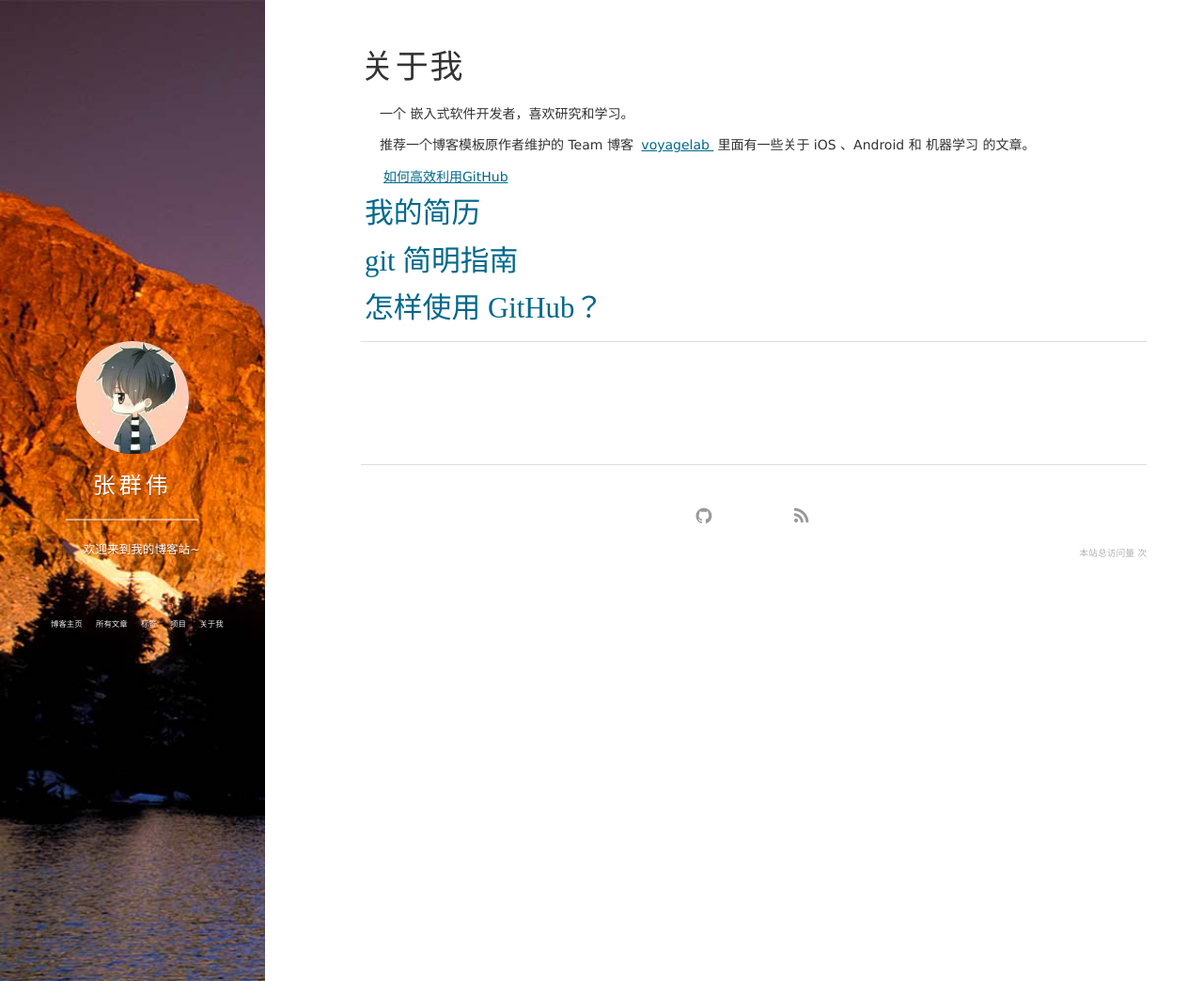
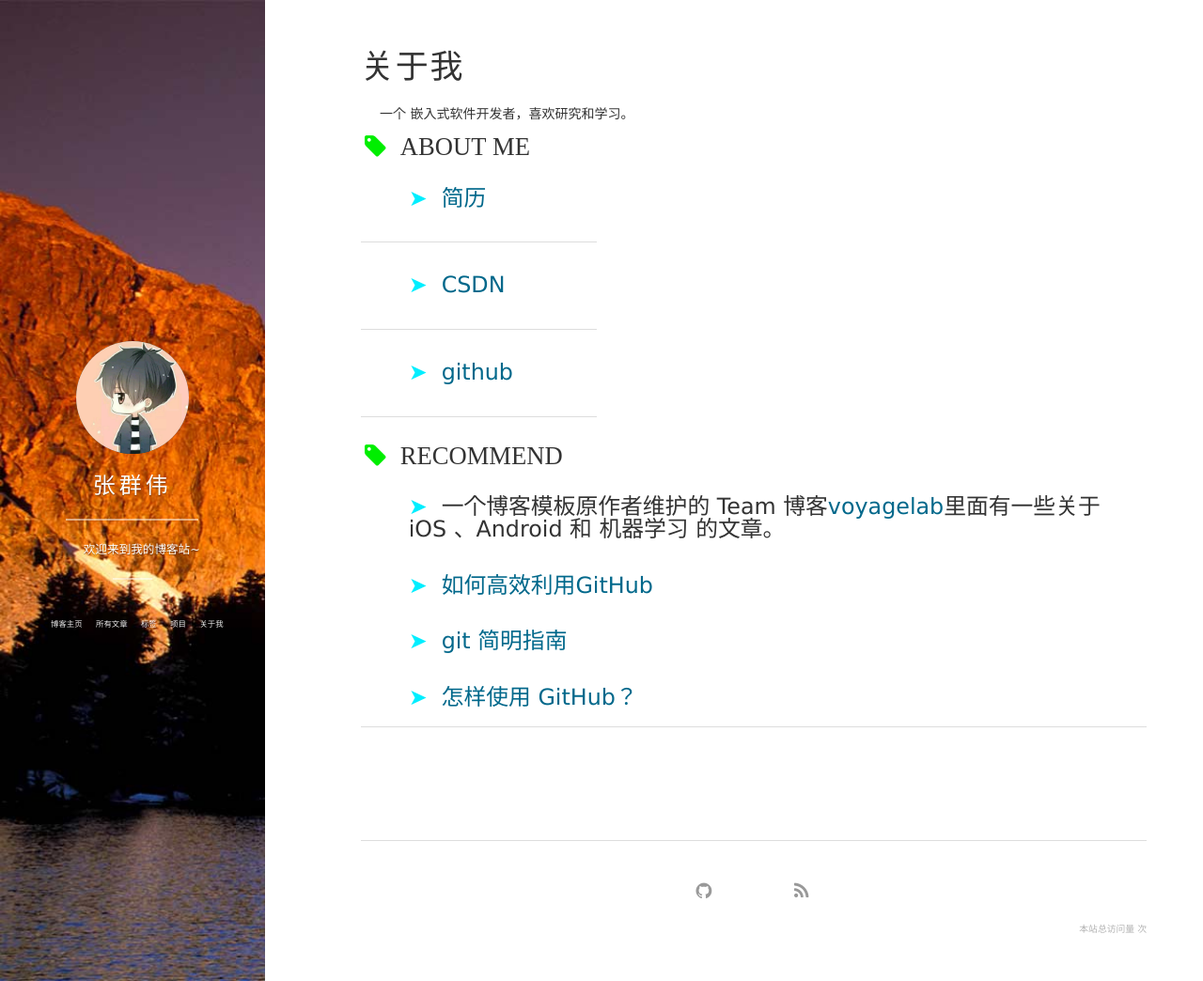
Before and after one commit to syhleo/zhangqunwei.github.io, a Jekyll site: the page built from about.md, in a window 1280 px wide and 1044 px high. Shown: the whole window at 94% size. Built offline with Jekyll 4.4.1, drawn with Linux system fonts in a browser that asks for light colours; nearby versions of some CDN libraries; comment, search, counter and statistics services are not loaded.

Commit message:
update about.md

```diff
--- a/about.md
+++ b/about.md
@@ -4,35 +4,22 @@ title: 关于我
 ---
 
 一个 嵌入式软件开发者，喜欢研究和学习。
-<p>
 
-推荐一个博客模板原作者维护的 Team 博客
-<a target="_blank" href="http://talkingdata.me/"> voyagelab </a>
-里面有一些关于 iOS 、Android 和 机器学习 的文章。
+### ABOUT ME
+#### [简历](https://zhangqunwei.github.io/resume/zhangqunweiMAIN.html)
+---------
+#### [CSDN](http://blog.csdn.net/w__l__)
+---------
+#### [github](https://github.com/zhangqunwei)
+---------
 
 
 
-<p>
-
-<p>
-<a href="http://www.yangzhiping.com/tech/github.html">如何高效利用GitHub</a>
-
-<p>
-<p>
-<p>
-<p>
-<h2><a href="/resume/zhangqunweiMAIN.html">我的简历</a></h2>
-<p>
-<p>
-<p>
-<p>
-<h2><a href="http://rogerdudler.github.io/git-guide/index.zh.html">git 简明指南</a></h2>
-<p>
-<p>
-<p>
-<p>
-<h2><a href="https://www.zhihu.com/question/20070065">怎样使用 GitHub？</a></h2>
-
+### RECOMMEND
+#### 一个博客模板原作者维护的 Team 博客[voyagelab](http://talkingdata.me/)里面有一些关于 iOS 、Android 和 机器学习 的文章。
+#### [如何高效利用GitHub](http://www.yangzhiping.com/tech/github.html)
+#### [git 简明指南](http://rogerdudler.github.io/git-guide/index.zh.html)
+#### [怎样使用 GitHub？](https://www.zhihu.com/question/20070065)
 
 
 {% include comments.html %}
```
